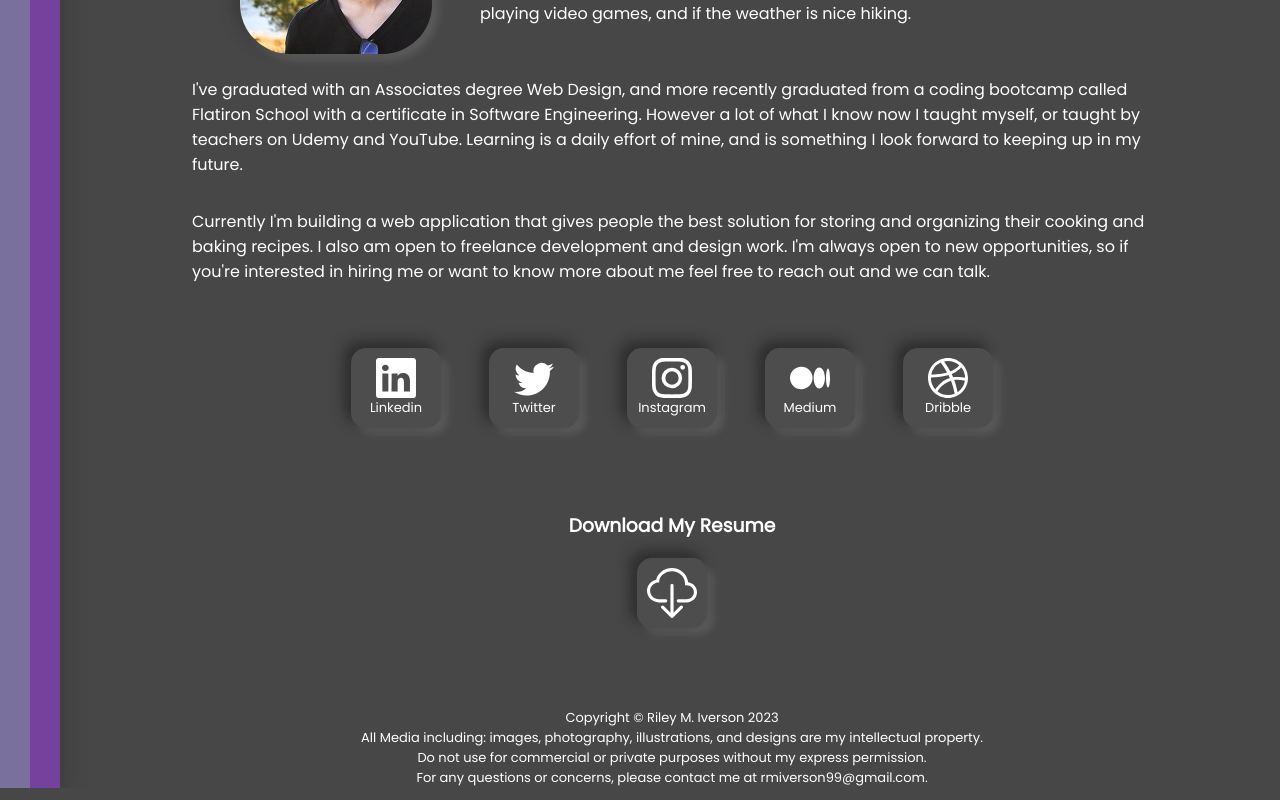
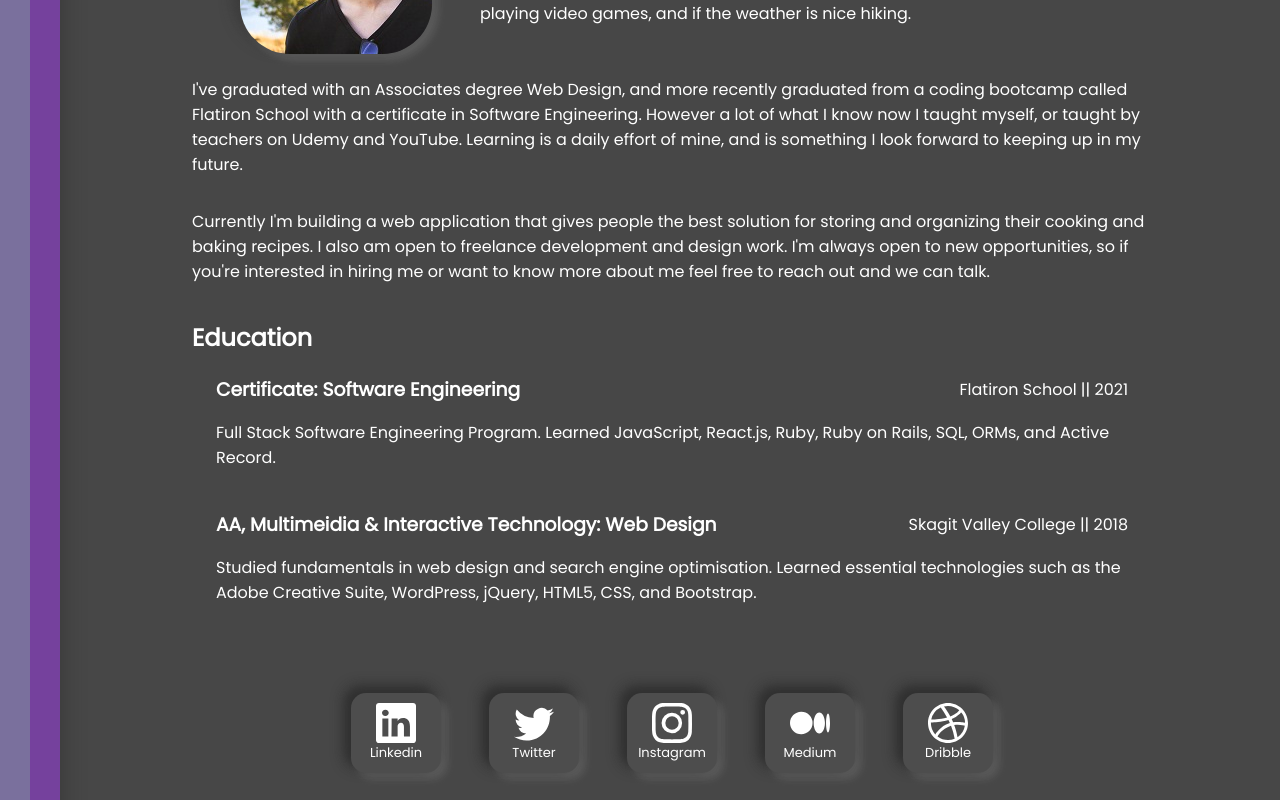
Before and after one commit to Rmiverson/rmiportfolio, a React (Create React App) app: page / in a window 1280 px wide. Shown: the part 1095-1895 px from the top of the page. Built offline with nearby package versions, Linux system fonts and the light colour scheme.

Commit message:
moved education from development to aboutMe because it would make more sense to have all of my education history in one place instead of it being divided up between pages

```diff
--- a/public/db.json
+++ b/public/db.json
@@ -1,19 +1,9 @@
 {
     "resume": "https://drive.google.com/uc?export=download&id=16HViW4Pl074CdAKC4t-NXwJRgX2KqYWq",
-    "aboutMe": [
-        "Hey, I'm Riley. I'm a Software Developer and a Designer. I like to build stuff with JavaScript and React.js. I also like to design and make stuff using Photoshop, Figma, Clip Studio, and Procreate. I've also done other cool stuff like animation and music production in my past work. Some of the things I do for fun are photography, baking, playing video games, and if the weather is nice hiking.",
+    "aboutMe": {
+        "introduction": ["Hey, I'm Riley. I'm a Software Developer and a Designer. I like to build stuff with JavaScript and React.js. I also like to design and make stuff using Photoshop, Figma, Clip Studio, and Procreate. I've also done other cool stuff like animation and music production in my past work. Some of the things I do for fun are photography, baking, playing video games, and if the weather is nice hiking.",
         "I've graduated with an Associates degree Web Design, and more recently graduated from a coding bootcamp called Flatiron School with a certificate in Software Engineering. However a lot of what I know now I taught myself, or taught by teachers on Udemy and YouTube. Learning is a daily effort of mine, and is something I look forward to keeping up in my future.",
-        "Currently I'm building a web application that gives people the best solution for storing and organizing their cooking and baking recipes. I also am open to freelance development and design work. I'm always open to new opportunities, so if you're interested in hiring me or want to know more about me feel free to reach out and we can talk."
-    ],
-    "development": {
-        "about": [
-            "Most of my software development skills come from my time at a coding bootcamp called Flatiron School. There I was able to collaborate with my peers and build valuable soft skills in communication, teamwork, and problem solving. I've taken extra steps outside of traditional education to expand my technical developer skills as well, in order to make advances in projects and in my career. This adaptability is what makes me stand out as a developer, allowing me to be confident in any situation and project that I’m being put in."
-        ],
-        "skills": {
-            "skills": ["Front End Development", "Back End Development", "Web Development", "Web Design"],
-            "languages": ["JavaScript", "Ruby", "PostgreSQL", "SASS/SCSS", "HTML", "Python"],
-            "tools": ["React.js", "Redux.js", "Ruby on Rails", "Git", "Bootstrap", "jQuery" ]
-        },
+        "Currently I'm building a web application that gives people the best solution for storing and organizing their cooking and baking recipes. I also am open to freelance development and design work. I'm always open to new opportunities, so if you're interested in hiring me or want to know more about me feel free to reach out and we can talk."],
         "education": [
             {
                 "name": "Certificate: Software Engineering",
@@ -27,7 +17,17 @@
                 "description": "Studied fundamentals in web design and search engine optimisation. Learned essential technologies such as the Adobe Creative Suite, WordPress, jQuery, HTML5, CSS, and Bootstrap.",
                 "year": "2018"
             }
+        ]
+    },
+    "development": {
+        "about": [
+            "Most of my software development skills come from my time at a coding bootcamp called Flatiron School. There I was able to collaborate with my peers and build valuable soft skills in communication, teamwork, and problem solving. I've taken extra steps outside of traditional education to expand my technical developer skills as well, in order to make advances in projects and in my career. This adaptability is what makes me stand out as a developer, allowing me to be confident in any situation and project that I’m being put in."
         ],
+        "skills": {
+            "skills": ["Front End Development", "Back End Development", "Web Development", "Web Design"],
+            "languages": ["JavaScript", "Ruby", "PostgreSQL", "SASS/SCSS", "HTML", "Python"],
+            "tools": ["React.js", "Redux.js", "Ruby on Rails", "Git", "Bootstrap", "jQuery" ]
+        },
         "projects": [
             {
                 "name": "GoodBread",
--- a/src/containers/AboutMe/AboutMe.js
+++ b/src/containers/AboutMe/AboutMe.js
@@ -68,7 +68,7 @@ const AboutMe = () => {
           <div className="main-body min-height">
             <section className="main-body-content">
               <Nav />
-              {result.data?.aboutMe?.map((value, index) => {
+              {result.data?.aboutMe?.introduction.map((value, index) => {
                 if (index === 0) {
                   return (
                     <div className="about-introduction" key={value}>
@@ -89,6 +89,22 @@ const AboutMe = () => {
                 };
               })}
 
+              <div className="education">
+                <h2>Education</h2>
+                {result.data?.aboutMe?.education.map((item, index) => {
+                  return (
+                    <div key={item.name + index} className="education-item">
+                      <div className="education-item-header">
+                        <h3>{item.name}</h3>
+                        <p>{`${item.school} || ${item.year}`}</p>
+                      </div>
+
+                      <p>{item.description}</p>
+                    </div>
+                  )
+                })}
+              </div>
+
               <SocialBar />
 
               <div className="download">
--- a/src/containers/AboutMe/AboutMe.scss
+++ b/src/containers/AboutMe/AboutMe.scss
@@ -183,6 +183,22 @@ $landing-bg: "../../../public/media/bg2.JPG";
     }
   }
 
+  .education {
+    .education-item {
+      margin: 0rem 1.5rem 2.5rem 1.5rem;
+
+      .education-item-header {
+        display: flex;
+        align-items: center;
+        justify-content: space-between;
+
+        h3, p {
+          margin: 0px;
+        }
+      }
+    }
+  }
+
   .download {
     display: flex;
     flex-direction: column;
--- a/src/containers/Development/Development.js
+++ b/src/containers/Development/Development.js
@@ -102,22 +102,6 @@ const Development = () => {
             </div>
           </div>
 
-          <div className="education">
-            <h2>Education</h2>
-            {result.data.development.education.map((item, index) => {
-              return (
-                <div key={item.name + index} className="education-item">
-                  <div className="education-item-header">
-                    <h3>{item.name}</h3>
-                    <p>{`${item.school} || ${item.year}`}</p>
-                  </div>
-
-                  <p>{item.description}</p>
-                </div>
-              )
-            })}
-          </div>
-
           <div className="development-projects">
             <h2>Projects</h2>
             {result.data.development.projects.map((project, index) => {
--- a/src/containers/Development/Development.scss
+++ b/src/containers/Development/Development.scss
@@ -62,23 +62,6 @@
         }
       }
     }
-  }
-
-  .education {
-    .education-item {
-      margin: 0rem 1.5rem 2.5rem 1.5rem;
-
-      .education-item-header {
-        display: flex;
-        align-items: center;
-        justify-content: space-between;
-
-        h3, p {
-          margin: 0px;
-        }
-      }
-    }
-
   }
 
   .development-projects {
```
